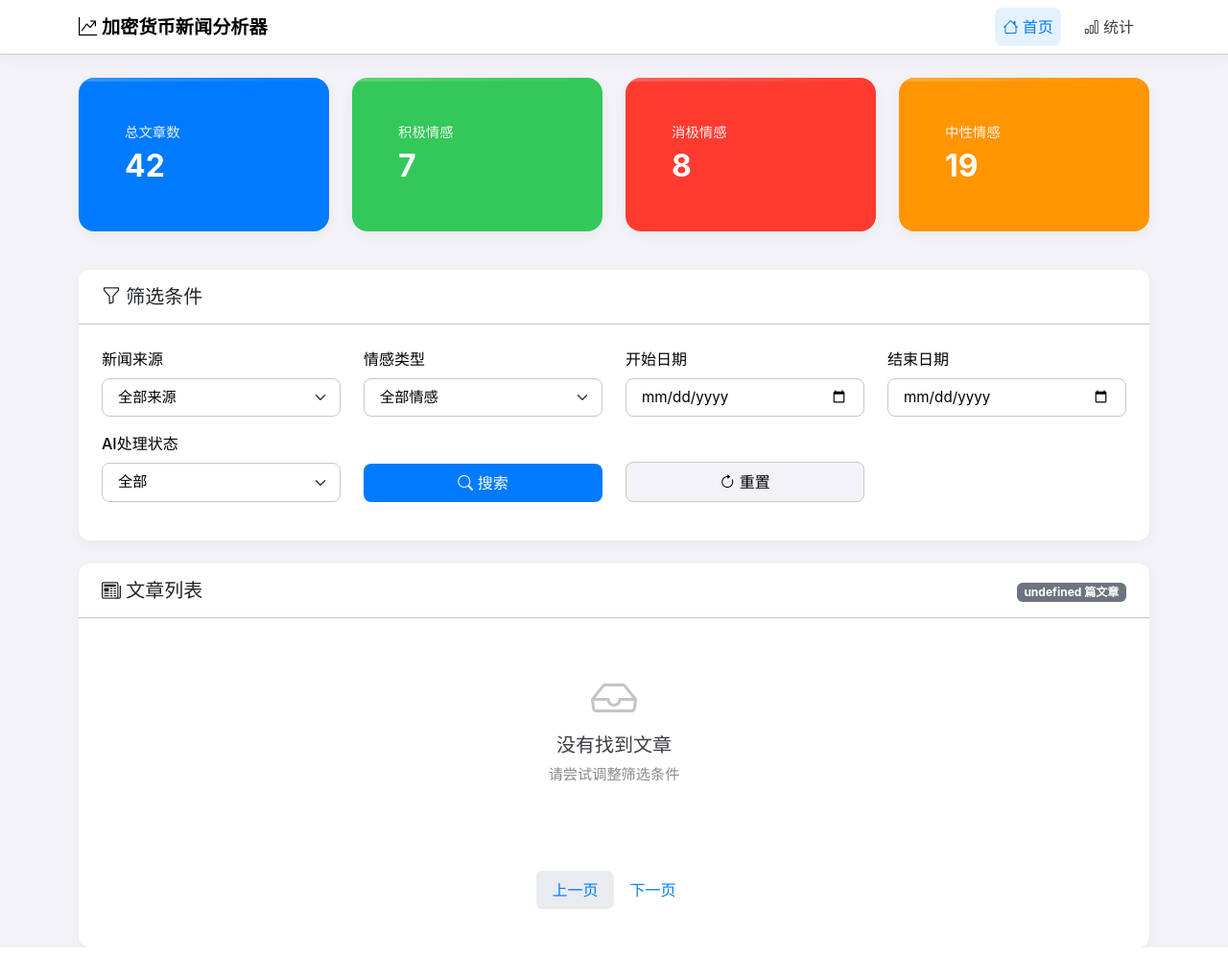
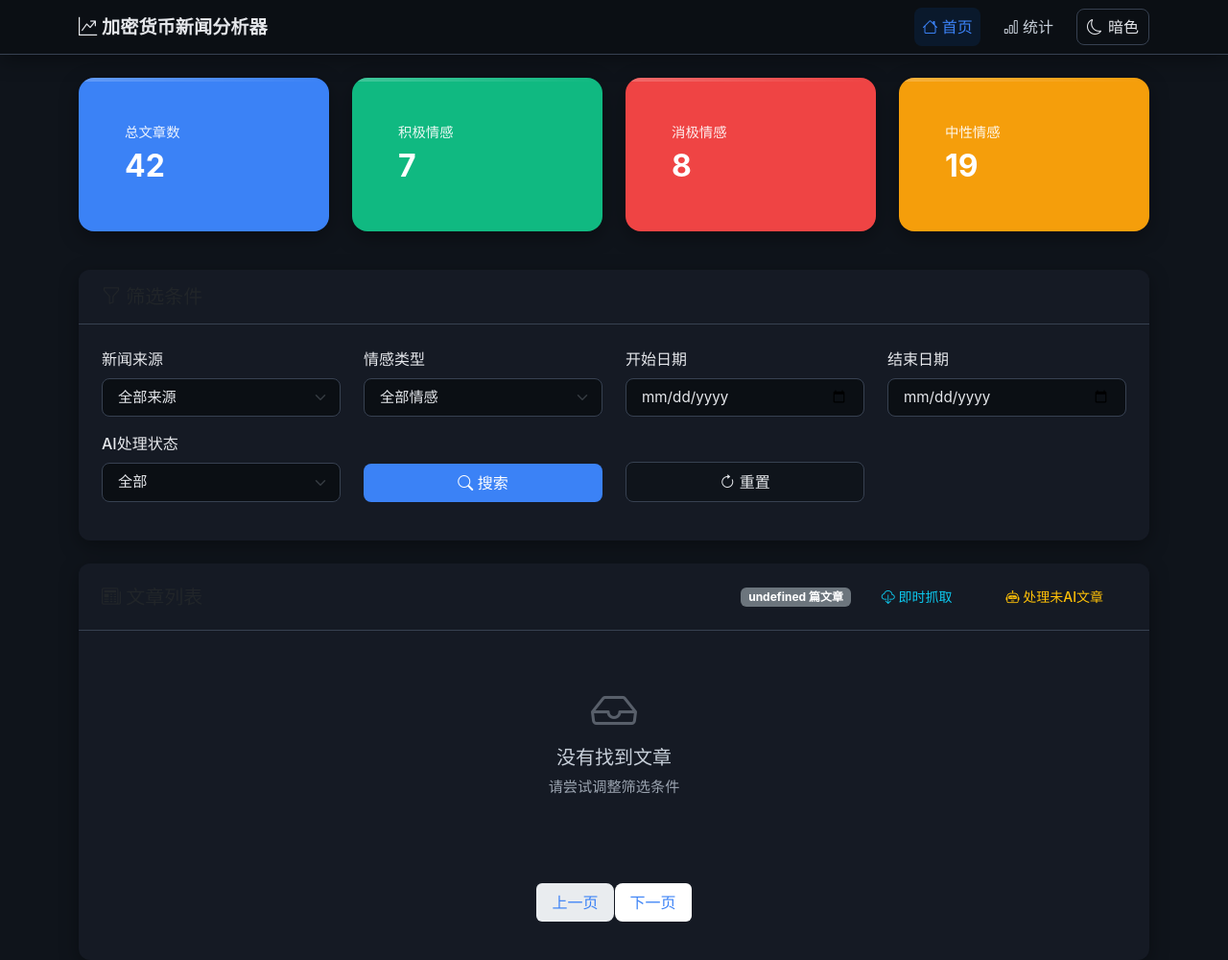
Before and after one commit to Ibook000/crypto-news-analyzer, a FastAPI app: page / in a window 1280 px wide. Shown: the whole page at 96% size. Run offline with FastAPI, Linux system fonts and the light colour scheme; data comes from the database, SQL or seed files in the repository.

Commit message:
feat: 同步本地代码改动（抓取、AI、Web端）\nchore: 更新配置与前端资源

```diff
--- a/fetchers/rss_fetcher.py
+++ b/fetchers/rss_fetcher.py
@@ -134,8 +134,8 @@ if __name__ == "__main__":
         print(f"作者: {article['author']}")
         print(f"分类: {article['categories']}")
         print(f"摘要: {article['description'][:100]}...")
-        extractor = ContentExtractor()
-        full_content = extractor.extract_full_content(article['link'])
+        from fetchers.context_extractor import extract_with_trafilatura
+        full_content = extract_with_trafilatura(article['link'])
         if full_content:
             print(f"完整内容: {full_content}")
         else:
--- a/utils/fetch_and_save.py
+++ b/utils/fetch_and_save.py
@@ -21,7 +21,7 @@ logging.basicConfig(
     level=logging.INFO,
     format='%(asctime)s - %(name)s - %(levelname)s - %(message)s',
     handlers=[
-        logging.FileHandler('fetch_and_save.log'),
+        logging.FileHandler('fetch_and_save.log', encoding='utf-8'),
         logging.StreamHandler()
     ]
 )
--- a/web/run_server.py
+++ b/web/run_server.py
@@ -1,4 +1,3 @@
-#!/usr/bin/env python3
 """
 Web服务器启动脚本
 用于启动FastAPI后端服务和静态文件服务
--- a/web/static/css/style.css
+++ b/web/static/css/style.css
@@ -34,6 +34,33 @@
 
     /* 字体 */
     --apple-font-family: -apple-system, BlinkMacSystemFont, "SF Pro Display", "SF Pro Text", "Helvetica Neue", Helvetica, Arial, sans-serif;
+}
+
+/* 暗色主题变量 */
+:root[data-theme="dark"] {
+    /* 深色配色 */
+    --apple-blue: #3B82F6;
+    --apple-gray: #9AA3AF;
+    --apple-light-gray: #374151;
+    --apple-ultra-light-gray: #111827;
+    --apple-background: #0B0F14;
+    --apple-secondary-background: #0F141B;
+    --apple-tertiary-background: #151A24;
+    --apple-label: #E5E7EB;
+    --apple-secondary-label: #C7CFD9;
+    --apple-tertiary-label: #9AA3AF;
+    --apple-quaternary-label: #6B7280;
+
+    /* 情感颜色 */
+    --sentiment-positive: #10B981;
+    --sentiment-negative: #EF4444;
+    --sentiment-neutral: #F59E0B;
+
+    /* 阴影在深色下更柔和 */
+    --apple-shadow: 0 6px 20px rgba(0, 0, 0, 0.35);
+    --apple-shadow-hover: 0 10px 28px rgba(0, 0, 0, 0.5);
+
+    /* 圆角与间距沿用默认 */
 }
 
 /* 全局样式 */
@@ -92,7 +119,7 @@ body {
     border-radius: var(--apple-radius);
     box-shadow: var(--apple-shadow);
     transition: all 0.3s ease;
-    background-color: var(--apple-background);
+    background-color: var(--apple-tertiary-background);
     overflow: hidden;
 }
 
@@ -102,7 +129,7 @@ body {
 }
 
 .card-header {
-    background-color: var(--apple-background);
+    background-color: var(--apple-tertiary-background);
     border-bottom: 1px solid var(--apple-light-gray);
     padding: var(--apple-spacing) var(--apple-spacing-large);
     font-weight: 600;
@@ -581,14 +608,14 @@ body {
     border: none;
     border-radius: var(--apple-radius-large);
     box-shadow: var(--apple-shadow-hover);
-    background-color: var(--apple-background);
+    background-color: var(--apple-tertiary-background);
     overflow: hidden;
 }
 
 .modal-header {
     border-bottom: 1px solid var(--apple-light-gray);
     padding: var(--apple-spacing-large);
-    background-color: var(--apple-background);
+    background-color: var(--apple-tertiary-background);
 }
 
 .modal-title {
@@ -604,7 +631,7 @@ body {
 .modal-footer {
     border-top: 1px solid var(--apple-light-gray);
     padding: var(--apple-spacing) var(--apple-spacing-large);
-    background-color: var(--apple-background);
+    background-color: var(--apple-tertiary-background);
 }
 
 .btn-close {
@@ -707,3 +734,19 @@ body {
     background-color: var(--apple-light-gray);
     transform: translateY(-1px);
 }
+
+/* 主题切换按钮样式 */
+.theme-toggle-btn {
+    display: inline-flex;
+    align-items: center;
+    gap: 6px;
+    padding: 6px 10px;
+    border-radius: var(--apple-radius-small);
+    border: 1px solid var(--apple-light-gray);
+    background-color: transparent;
+    color: var(--apple-label);
+}
+
+.theme-toggle-btn:hover {
+    background-color: rgba(255, 255, 255, 0.06);
+}
--- a/web/static/js/app.js
+++ b/web/static/js/app.js
@@ -7,11 +7,21 @@ let currentFilters = {};
 // DOM加载完成后执行
 document.addEventListener('DOMContentLoaded', function() {
     // 初始化页面
+    initializeTheme();
     initializePage();
 
     // 绑定事件
     bindEvents();
 });
+
+function escapeHTML(s) {
+    if (s === null || s === undefined) return '';
+    return String(s).replace(/[&<>"']/g, m => ({'&':'&amp;','<':'&lt;','>':'&gt;','"':'&quot;','\'':'&#39;'}[m]));
+}
+
+function isSafeHttpUrl(u) {
+    try { return /^https?:\/\//i.test(u || ''); } catch { return false; }
+}
 
 // 初始化页面
 async function initializePage() {
@@ -48,6 +58,57 @@ function bindEvents() {
         e.preventDefault();
         // 可以在这里添加统计页面逻辑
     });
+
+    // 处理未AI文章按钮
+    const processBtn = document.getElementById('process-unprocessed-btn');
+    if (processBtn) {
+        processBtn.addEventListener('click', handleProcessUnprocessed);
+    }
+
+    // 即时抓取按钮
+    const fetchBtn = document.getElementById('fetch-latest-btn');
+    if (fetchBtn) {
+        fetchBtn.addEventListener('click', handleFetchLatestProgress);
+    }
+
+    // 主题切换按钮
+    const themeBtn = document.getElementById('theme-toggle');
+    if (themeBtn) {
+        themeBtn.addEventListener('click', toggleTheme);
+    }
+}
+
+// 初始化主题（支持暗色/亮色切换）
+function initializeTheme() {
+    try {
+        const saved = localStorage.getItem('theme');
+        const theme = saved === 'light' || saved === 'dark' ? saved : 'dark';
+        applyTheme(theme);
+    } catch (e) {
+        applyTheme('dark');
+    }
+}
+
+// 应用主题到根元素并更新切换按钮文案
+function applyTheme(theme) {
+    const root = document.documentElement;
+    root.setAttribute('data-theme', theme);
+    const icon = document.getElementById('theme-toggle-icon');
+    const text = document.getElementById('theme-toggle-text');
+    if (icon) {
+        icon.className = theme === 'dark' ? 'bi bi-moon' : 'bi bi-sun';
+    }
+    if (text) {
+        text.textContent = theme === 'dark' ? '暗色' : '亮色';
+    }
+}
+
+// 切换主题并持久化
+function toggleTheme() {
+    const current = document.documentElement.getAttribute('data-theme') || 'dark';
+    const next = current === 'dark' ? 'light' : 'dark';
+    applyTheme(next);
+    try { localStorage.setItem('theme', next); } catch {}
 }
 
 // 加载统计数据
@@ -63,6 +124,110 @@ async function loadStats() {
         document.getElementById('neutral-sentiment').textContent = stats.sentiment_stats.neutral || 0;
     } catch (error) {
         console.error('加载统计数据失败:', error);
+    }
+}
+
+// 触发服务端处理未经过AI的文章（带进度）
+async function handleProcessUnprocessed() {
+    const btn = document.getElementById('process-unprocessed-btn');
+    const modalEl = document.getElementById('taskModal');
+    if (!btn || !modalEl || typeof bootstrap === 'undefined') return;
+    const originalHTML = btn.innerHTML;
+    btn.disabled = true;
+    btn.innerHTML = '<span class="spinner-border spinner-border-sm me-1" role="status" aria-hidden="true"></span> 处理中…';
+
+    const bar = document.getElementById('task-progress-bar');
+    const status = document.getElementById('task-status');
+    const modal = new bootstrap.Modal(modalEl);
+    bar.className = 'progress-bar progress-bar-striped progress-bar-animated';
+    bar.style.width = '0%';
+    bar.textContent = '0%';
+    status.textContent = '正在计算未处理文章总数…';
+    modal.show();
+
+    try {
+        const statsResp = await fetch('/api/stats');
+        const stats = await statsResp.json();
+        const totalUnprocessed = stats.unprocessed_articles || 0;
+        if (totalUnprocessed <= 0) {
+            status.textContent = '没有未处理文章';
+            bar.className = 'progress-bar';
+            bar.style.width = '100%';
+            bar.textContent = '100%';
+            return;
+        }
+        status.textContent = `待处理 ${totalUnprocessed} 篇文章…`;
+
+        let processedSum = 0;
+        const batchSize = 10;
+        const maxLoops = Math.ceil(totalUnprocessed / batchSize) + 5;
+        for (let i = 0; i < maxLoops; i++) {
+            const resp = await fetch('/api/process-unprocessed', {
+                method: 'POST',
+                headers: { 'Content-Type': 'application/json' },
+                body: JSON.stringify({ batch_size: batchSize, delay: 0 })
+            });
+            if (!resp.ok) throw new Error(`HTTP错误: ${resp.status} ${resp.statusText}`);
+            const data = await resp.json();
+            const processed = Number(data.processed || 0);
+            processedSum += processed;
+            const pct = Math.min(100, Math.round((processedSum / totalUnprocessed) * 100));
+            bar.className = 'progress-bar';
+            bar.style.width = pct + '%';
+            bar.textContent = pct + '%';
+            status.textContent = `已处理 ${processedSum}/${totalUnprocessed} 篇…`;
+            if (processed === 0 || processedSum >= totalUnprocessed) break;
+        }
+        status.textContent = '处理完成，刷新数据…';
+        await loadStats();
+        await loadArticles();
+    } catch (error) {
+        console.error('处理未AI文章失败:', error);
+        status.textContent = '处理失败：' + error.message;
+        bar.className = 'progress-bar bg-danger';
+    } finally {
+        btn.disabled = false;
+        btn.innerHTML = originalHTML;
+        setTimeout(() => { try { const m = bootstrap.Modal.getInstance(modalEl) || new bootstrap.Modal(modalEl); m.hide(); } catch {} }, 1200);
+    }
+}
+
+// 即时抓取（带进度）
+async function handleFetchLatestProgress() {
+    const btn = document.getElementById('fetch-latest-btn');
+    const modalEl = document.getElementById('taskModal');
+    if (!btn || !modalEl || typeof bootstrap === 'undefined') return;
+    const originalHTML = btn.innerHTML;
+    btn.disabled = true;
+    btn.innerHTML = '<span class="spinner-border spinner-border-sm me-1" role="status" aria-hidden="true"></span> 抓取中…';
+
+    const bar = document.getElementById('task-progress-bar');
+    const status = document.getElementById('task-status');
+    const modal = new bootstrap.Modal(modalEl);
+    bar.className = 'progress-bar progress-bar-striped progress-bar-animated';
+    bar.style.width = '25%';
+    bar.textContent = '';
+    status.textContent = '正在抓取最新新闻…';
+    modal.show();
+
+    try {
+        const resp = await fetch('/api/fetch-latest', { method: 'POST' });
+        if (!resp.ok) throw new Error(`HTTP错误: ${resp.status} ${resp.statusText}`);
+        const data = await resp.json();
+        bar.className = 'progress-bar';
+        bar.style.width = '100%';
+        bar.textContent = '100%';
+        status.textContent = `抓取完成：文章总数 ${data.total_articles}，未处理 ${data.unprocessed_articles}`;
+        await loadStats();
+        await loadArticles();
+    } catch (error) {
+        console.error('即时抓取失败:', error);
+        status.textContent = '抓取失败：' + error.message;
+        bar.className = 'progress-bar bg-danger';
+    } finally {
+        btn.disabled = false;
+        btn.innerHTML = originalHTML;
+        setTimeout(() => { try { const m = bootstrap.Modal.getInstance(modalEl) || new bootstrap.Modal(modalEl); m.hide(); } catch {} }, 1200);
     }
 }
 
@@ -275,12 +440,12 @@ function createArticleCard(article) {
                 </div>
 
                 <div class="article-summary">
-                    ${article.summary ? article.summary : '无摘要'}
+                    ${escapeHTML(article.summary || '无摘要')}
                 </div>
 
                 ${article.chinese_summary ? `
                     <div class="article-chinese-summary">
-                        <strong>中文摘要:</strong> ${article.chinese_summary}
+                        <strong>中文摘要:</strong> ${escapeHTML(article.chinese_summary)}
                     </div>
                 ` : ''}
 
@@ -418,12 +583,13 @@ async function showArticleDetails(articleId) {
         console.log('生成的HTML:', detailHTML);
         modalBody.innerHTML = detailHTML;
 
-        // 设置原文链接
-        if (article.link) {
-            document.getElementById('article-link').href = article.link;
-            document.getElementById('article-link').style.display = 'inline-block';
+        const linkEl = document.getElementById('article-link');
+        if (isSafeHttpUrl(article.link)) {
+            linkEl.href = article.link;
+            linkEl.style.display = 'inline-block';
         } else {
-            document.getElementById('article-link').style.display = 'none';
+            linkEl.removeAttribute('href');
+            linkEl.style.display = 'none';
         }
 
         // 显示模态框
@@ -487,13 +653,13 @@ function createArticleDetailHTML(article) {
     return `
         <div class="article-detail-section">
             <div class="article-detail-title">标题</div>
-            <div>${title}</div>
+            <div>${escapeHTML(title)}</div>
         </div>
 
         <div class="article-detail-section">
             <div class="article-detail-title">来源</div>
             <div>
-                <span class="source-badge">${source}</span>
+                <span class="source-badge">${escapeHTML(source)}</span>
                 ${article.author ? `<span class="ms-2">作者: ${article.author}</span>` : ''}
             </div>
         </div>
@@ -505,20 +671,20 @@ function createArticleDetailHTML(article) {
 
         <div class="article-detail-section">
             <div class="article-detail-title">摘要</div>
-            <div>${summary}</div>
+            <div>${escapeHTML(summary)}</div>
         </div>
 
         ${article.chinese_summary !== null && article.chinese_summary !== undefined && article.chinese_summary.trim() !== '' ? `
             <div class="article-detail-section">
                 <div class="article-detail-title">中文摘要</div>
-                <div>${article.chinese_summary}</div>
+                <div>${escapeHTML(article.chinese_summary)}</div>
             </div>
         ` : ''}
 
         ${article.content !== null && article.content !== undefined && article.content.trim() !== '' ? `
             <div class="article-detail-section">
                 <div class="article-detail-title">内容</div>
-                <div>${article.content}</div>
+                <div>${escapeHTML(article.content)}</div>
             </div>
         ` : `
             <div class="article-detail-section">
--- a/web/templates/index.html
+++ b/web/templates/index.html
@@ -19,7 +19,7 @@
                 <span class="navbar-toggler-icon"></span>
             </button>
             <div class="collapse navbar-collapse" id="navbarNav">
-                <ul class="navbar-nav ms-auto">
+                <ul class="navbar-nav ms-auto align-items-center">
                     <li class="nav-item">
                         <a class="nav-link active" href="#" id="home-link">
                             <i class="bi bi-house"></i> 首页
@@ -29,6 +29,12 @@
                         <a class="nav-link" href="#" id="stats-link">
                             <i class="bi bi-bar-chart"></i> 统计
                         </a>
+                    </li>
+                    <li class="nav-item ms-2">
+                        <button id="theme-toggle" class="theme-toggle-btn" type="button">
+                            <i id="theme-toggle-icon" class="bi bi-moon"></i>
+                            <span id="theme-toggle-text" class="d-none d-md-inline">暗色</span>
+                        </button>
                     </li>
                 </ul>
             </div>
@@ -134,8 +140,14 @@
                 <h5 class="mb-0">
                     <i class="bi bi-newspaper"></i> 文章列表
                 </h5>
-                <div>
+                <div class="d-flex align-items-center gap-2">
                     <span id="article-count" class="badge bg-secondary">0 篇文章</span>
+                    <button type="button" class="btn btn-outline-info btn-sm" id="fetch-latest-btn">
+                        <i class="bi bi-cloud-download"></i> 即时抓取
+                    </button>
+                    <button type="button" class="btn btn-outline-warning btn-sm" id="process-unprocessed-btn">
+                        <i class="bi bi-robot"></i> 处理未AI文章
+                    </button>
                 </div>
             </div>
             <div class="card-body">
@@ -182,6 +194,27 @@
         </div>
     </div>
 
+    <!-- 任务进度模态框 -->
+    <div class="modal fade" id="taskModal" tabindex="-1" aria-labelledby="taskModalLabel" aria-hidden="true">
+        <div class="modal-dialog">
+            <div class="modal-content">
+                <div class="modal-header">
+                    <h5 class="modal-title" id="taskModalLabel">任务进度</h5>
+                    <button type="button" class="btn-close" data-bs-dismiss="modal" aria-label="Close"></button>
+                </div>
+                <div class="modal-body">
+                    <div class="progress">
+                        <div id="task-progress-bar" class="progress-bar" role="progressbar" style="width: 0%" aria-valuemin="0" aria-valuemax="100">0%</div>
+                    </div>
+                    <div id="task-status" class="mt-3 text-muted">准备开始…</div>
+                </div>
+                <div class="modal-footer">
+                    <button type="button" class="btn btn-secondary" data-bs-dismiss="modal">关闭</button>
+                </div>
+            </div>
+        </div>
+    </div>
+
     <!-- JavaScript -->
     <script src="https://cdn.jsdelivr.net/npm/bootstrap@5.3.0-alpha1/dist/js/bootstrap.bundle.min.js"></script>
     <script src="/static/js/app.js"></script>
```
Also changed, not shown: config/config.py (+6 -1 lines), fetchers/context_extractor.py (+8 -6 lines), main.py (+40 -18 lines), utils/ai_processor.py (+9 -3 lines), web/api_server.py (+137 -47 lines).
